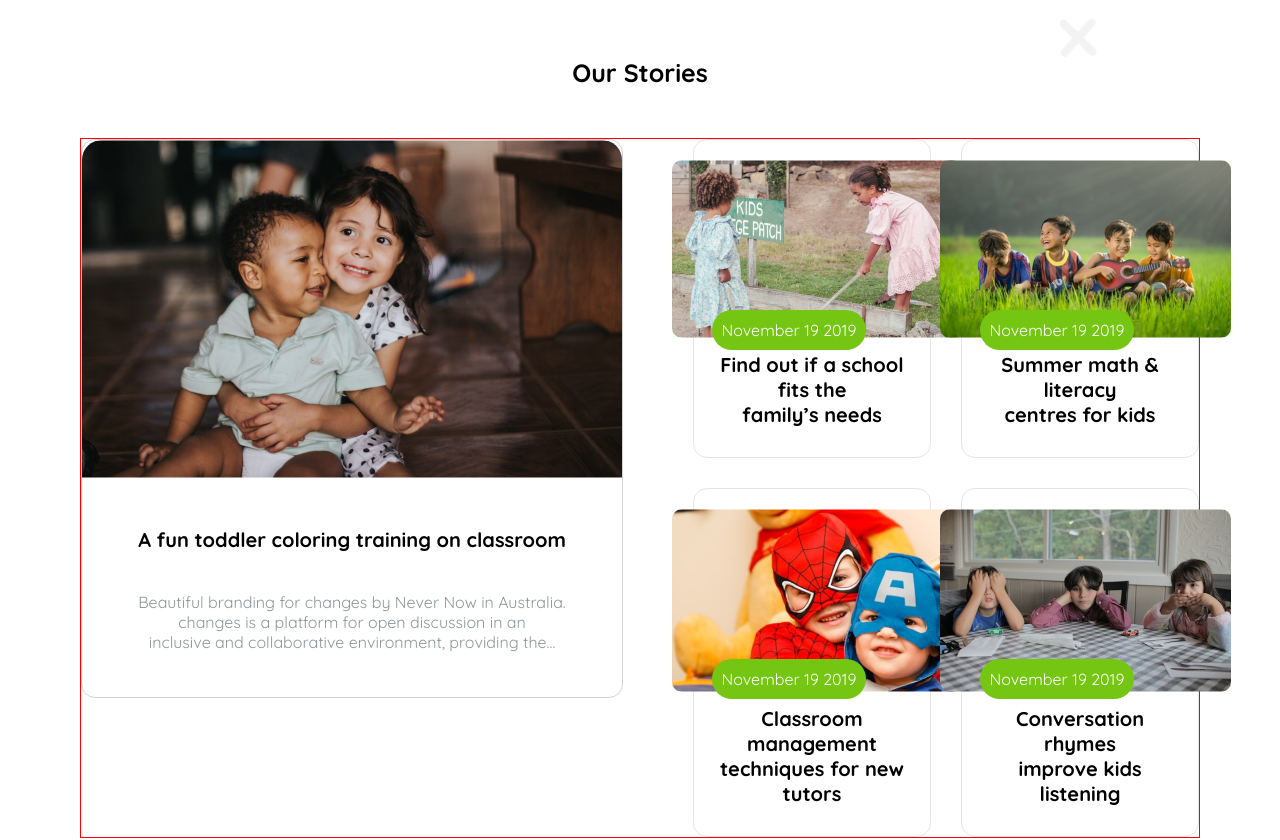
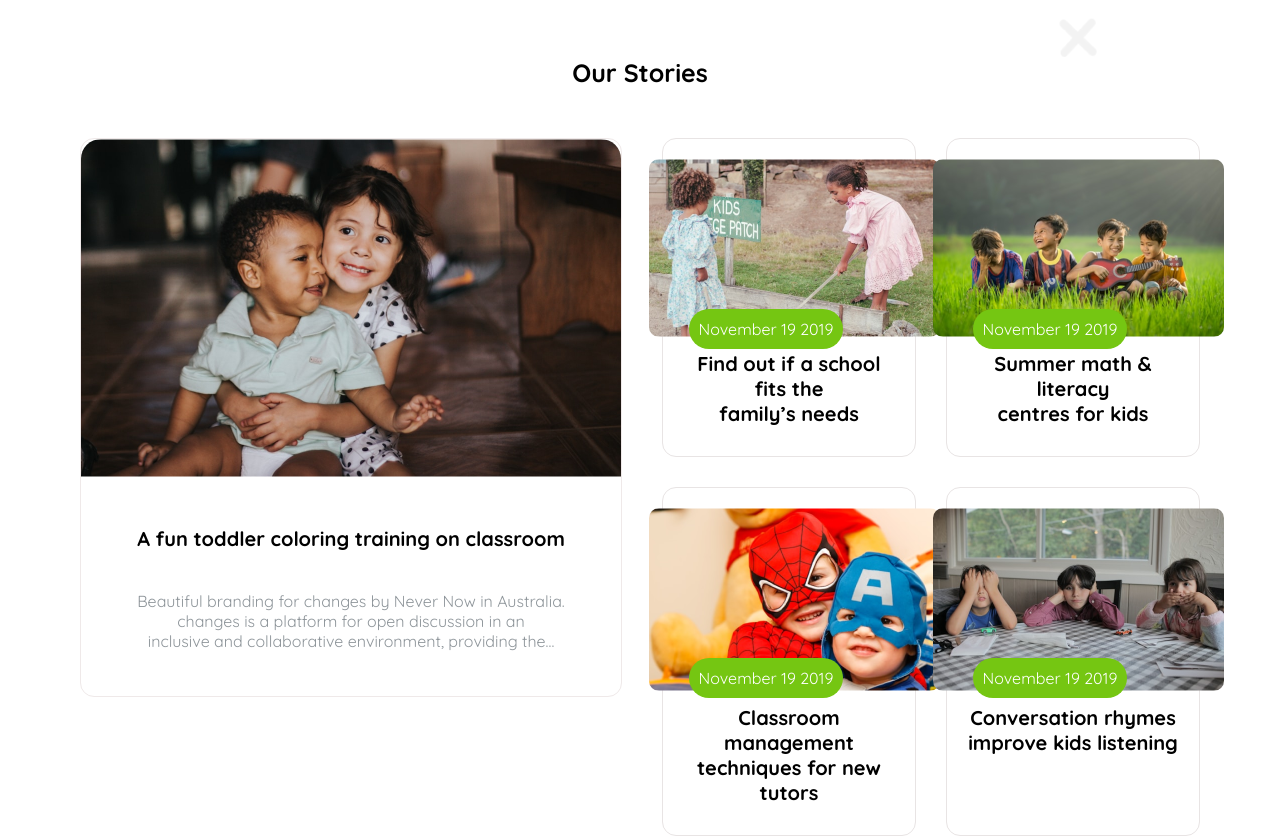
Before and after one commit to mohammadabdullahrihan/muna-2, a plain HTML site: page index.html in a window 1280 px wide. Shown: the part 1360-2200 px from the top of the page. Drawn offline with Linux system fonts and the light colour scheme; files whose address does not match are found by name.

```diff
--- a/styles/styles.css
+++ b/styles/styles.css
@@ -195,8 +195,7 @@
   display: flex;
   justify-content: center;
   margin: 50px;
-  gap: 70px;
-  border: 1px solid red;
+  gap: 40px;
 }
 .story-cards-section{
   display: grid;
@@ -208,7 +207,7 @@
 
   text-align: center;
   padding: 20px;
-  border: 1px solid lightgray;
+  border: 1px solid rgb(239, 233, 233);
   border-radius: 14px;
 }
 
```
